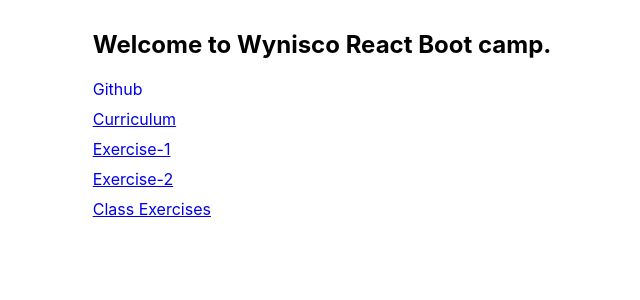
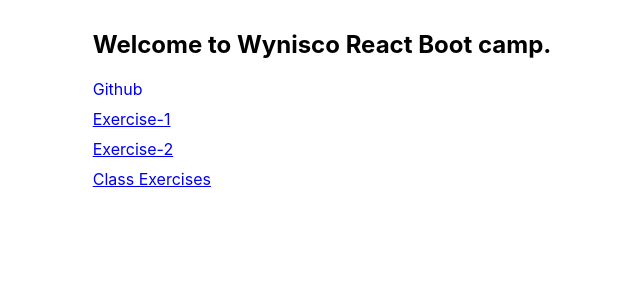
Before and after one commit to vrkonudula/playground, a React (Create React App) app: page / in a window 1280 px wide. Shown: the top 300 px of the page, without its empty margins (318-958 px from the left). Built offline with nearby package versions, Linux system fonts and the light colour scheme.

Commit message:
Some minor changes

```diff
--- a/src/App.js
+++ b/src/App.js
@@ -15,7 +15,7 @@
     <Router>
       <div className="main">
           <Route path="/" component={Home} exact/>
-          <Route path="/curriculum" component={Curriculum} />
+          {/* <Route path="/curriculum" component={Curriculum} /> */}
           <Route path="/exercise/1" component={Exercise1} />
         <Route path="/exercise/2" component={Exercise2} />
         <Route path="/class/exercise" component={ClassExercises}/>
--- a/src/pages/Home.js
+++ b/src/pages/Home.js
@@ -8,9 +8,9 @@
         <li>
           <a href="https://www.github.com/vrkonudula/playground">Github</a>
         </li>
-        <Link to="/curriculum">
+        {/* <Link to="/curriculum">
           <li>Curriculum</li>
-        </Link>
+        </Link> */}
         <Link to="/exercise/1">
           <li>Exercise-1</li>
         </Link>
```
